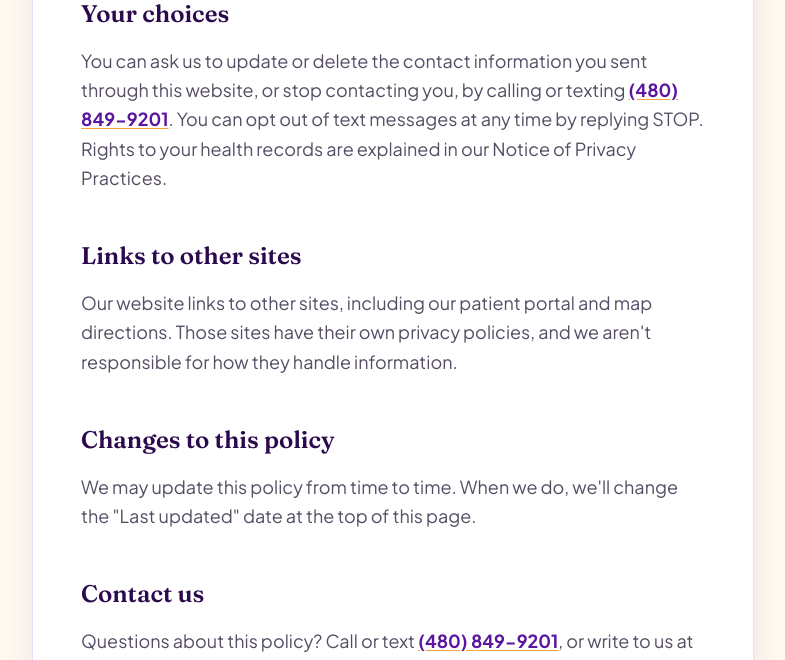
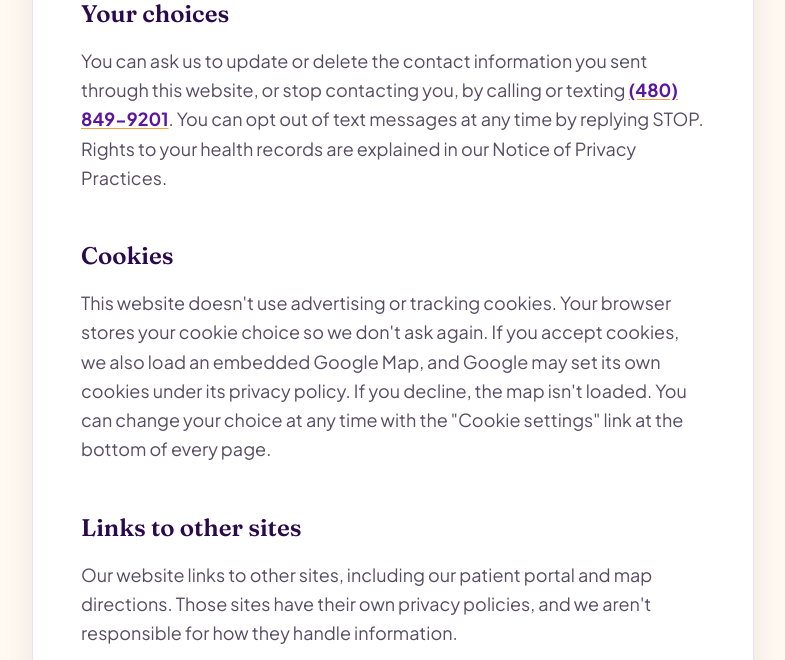
Before and after one commit to BossOP1/thrive-psychiatry, a PHP site: page /privacy in a window 1280 px wide. Shown: the part 2791-3451 px from the top of the page, without its empty margins (247-1032 px from the left). Run offline with PHP 8.4, Linux system fonts and the light colour scheme; some libraries are stand-ins or nearby versions.

Commit message:
Add cookie consent banner; load Google Map only after consent
Co-Authored-By: Claude Opus 5.5 <noreply@anthropic.com>

```diff
--- /dev/null
+++ b/inc/cookie-consent.php
@@ -0,0 +1,68 @@
+<?php
+/**
+ * Cookie consent banner. Included once per page, just before </body>.
+ *
+ * The site itself sets no tracking cookies. Third-party embeds that do (the Google Map) are written as
+ * <iframe data-consent-src="..."> and only load after the visitor accepts. To add analytics later, wrap it in
+ * window.thriveConsent.onAccept(() => { ...load script... }) so it also waits for consent.
+ *
+ * The choice is kept in localStorage ("thrive-cookie-consent": "accepted" | "declined").
+ * Any element with [data-cookie-settings] reopens the banner.
+ */
+?>
+<div id="cookie-banner" role="dialog" aria-live="polite" aria-label="Cookie consent" hidden class="fixed inset-x-3 bottom-[5.5rem] z-[60] mx-auto max-w-3xl rounded-3xl bg-white p-5 shadow-lift ring-1 ring-grape-100 sm:inset-x-6 sm:p-6 lg:bottom-6">
+    <div class="flex flex-col gap-4 sm:flex-row sm:items-center sm:gap-6">
+        <div class="flex-1">
+            <p class="font-display text-lg font-semibold text-grape-900">We value your privacy</p>
+            <p class="mt-1 text-sm leading-relaxed text-ink/70">We use cookies that keep this site working. With your OK, we'll also load an embedded Google Map, which may set its own cookies. See our <a href="/privacy#cookies" class="font-bold text-grape-600 underline decoration-sunrise-400 underline-offset-2">Privacy Policy</a>.</p>
+        </div>
+        <div class="flex shrink-0 gap-2">
+            <button type="button" data-cookie-choice="declined" class="flex-1 rounded-full px-5 py-2.5 text-sm font-bold text-grape-700 ring-1 ring-grape-200 transition hover:bg-grape-50 sm:flex-none">Decline</button>
+            <button type="button" data-cookie-choice="accepted" class="flex-1 rounded-full bg-grape-600 px-5 py-2.5 text-sm font-bold text-white transition hover:bg-grape-700 sm:flex-none">Accept</button>
+        </div>
+    </div>
+</div>
+
+<script>
+(() => {
+    const KEY = 'thrive-cookie-consent';
+    const banner = document.getElementById('cookie-banner');
+    const read = () => { try { return localStorage.getItem(KEY); } catch (e) { return null; } };
+    const write = (v) => { try { localStorage.setItem(KEY, v); } catch (e) { /* storage blocked: choice lasts this page only */ } };
+    const waiting = [];
+    let choice = read();
+
+    // Third-party embeds wait for consent; a placeholder offers to load them
+    const loadEmbeds = () => document.querySelectorAll('iframe[data-consent-src]').forEach((f) => {
+        if (!f.src) f.src = f.dataset.consentSrc;
+        const ph = f.parentElement.querySelector('[data-consent-placeholder]');
+        if (ph) ph.remove();
+        f.hidden = false;
+    });
+
+    const apply = () => {
+        if (choice === 'accepted') {
+            loadEmbeds();
+            waiting.splice(0).forEach((fn) => fn());
+        }
+    };
+
+    window.thriveConsent = {
+        get: () => choice,
+        onAccept: (fn) => (choice === 'accepted' ? fn() : waiting.push(fn)),
+    };
+
+    document.querySelectorAll('[data-cookie-choice]').forEach((b) => b.addEventListener('click', () => {
+        choice = b.dataset.cookieChoice;
+        write(choice);
+        banner.hidden = true;
+        apply();
+    }));
+    document.querySelectorAll('[data-cookie-settings]').forEach((b) => b.addEventListener('click', (ev) => {
+        ev.preventDefault();
+        banner.hidden = false;
+    }));
+
+    if (choice) apply(); else banner.hidden = false;
+})();
+</script>
--- a/inc/page-footer.php
+++ b/inc/page-footer.php
@@ -5,10 +5,11 @@
         <!-- Legal -->
         <div class="flex flex-col justify-between gap-3 py-8 text-sm text-white/40 sm:flex-row">
             <p>&copy; <?= date('Y') ?> Thrive Psychiatry &amp; Wellness LLC</p>
-            <p class="flex flex-wrap gap-x-6 gap-y-2"><a href="/" class="hover:text-white">Home</a><a href="/crisis" class="hover:text-white">Crisis Resources</a><a href="/privacy" class="hover:text-white">Privacy Policy</a><a href="/terms" class="hover:text-white">Terms</a></p>
+            <p class="flex flex-wrap gap-x-6 gap-y-2"><a href="/" class="hover:text-white">Home</a><a href="/crisis" class="hover:text-white">Crisis Resources</a><a href="/privacy" class="hover:text-white">Privacy Policy</a><a href="/terms" class="hover:text-white">Terms</a><button type="button" data-cookie-settings class="hover:text-white">Cookie settings</button></p>
         </div>
     </div>
 </footer>
 
+<?php require __DIR__ . '/cookie-consent.php'; ?>
 </body>
 </html>
--- a/privacy.php
+++ b/privacy.php
@@ -57,6 +57,9 @@ require __DIR__ . '/inc/legal-header.php';
             <h2>Your choices</h2>
             <p>You can ask us to update or delete the contact information you sent through this website, or stop contacting you, by calling or texting <a href="tel:<?= $practice['phone_raw'] ?>"><?= e($practice['phone']) ?></a>. You can opt out of text messages at any time by replying STOP. Rights to your health records are explained in our Notice of Privacy Practices.</p>
 
+            <h2 id="cookies">Cookies</h2>
+            <p>This website doesn't use advertising or tracking cookies. Your browser stores your cookie choice so we don't ask again. If you accept cookies, we also load an embedded Google Map, and Google may set its own cookies under its privacy policy. If you decline, the map isn't loaded. You can change your choice at any time with the "Cookie settings" link at the bottom of every page.</p>
+
             <h2>Links to other sites</h2>
             <p>Our website links to other sites, including our patient portal and map directions. Those sites have their own privacy policies, and we aren't responsible for how they handle information.</p>
 
```
Also changed, not shown: index.php (+9 -2 lines).
